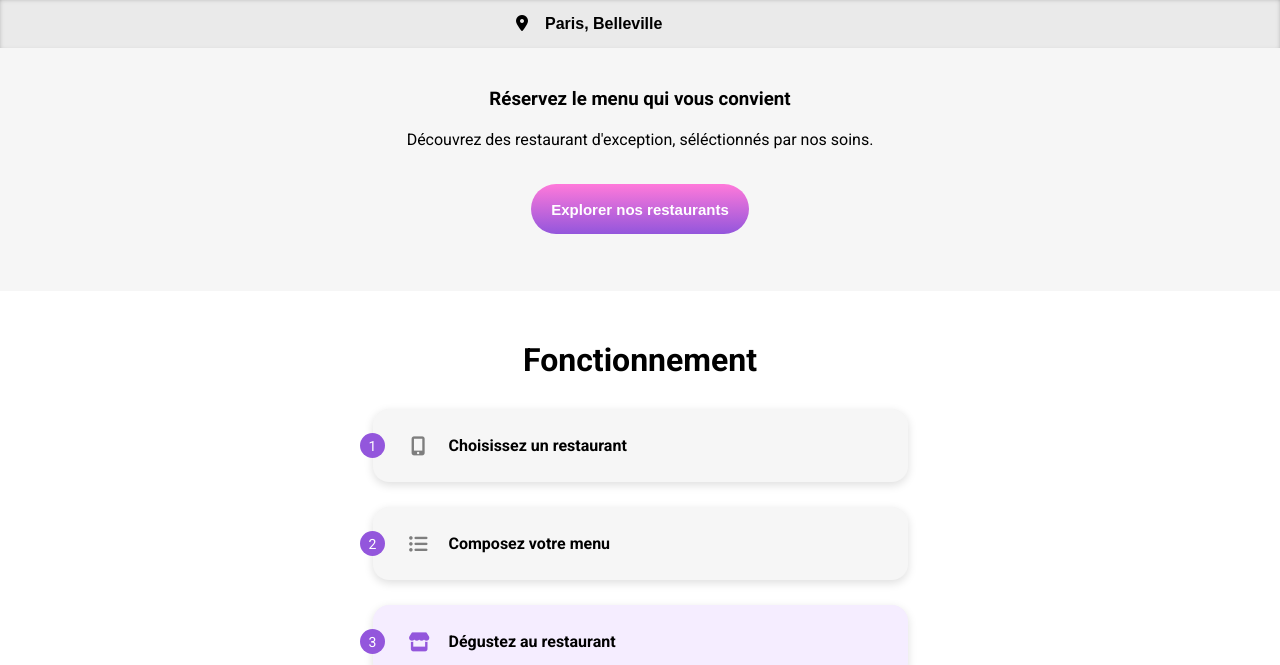
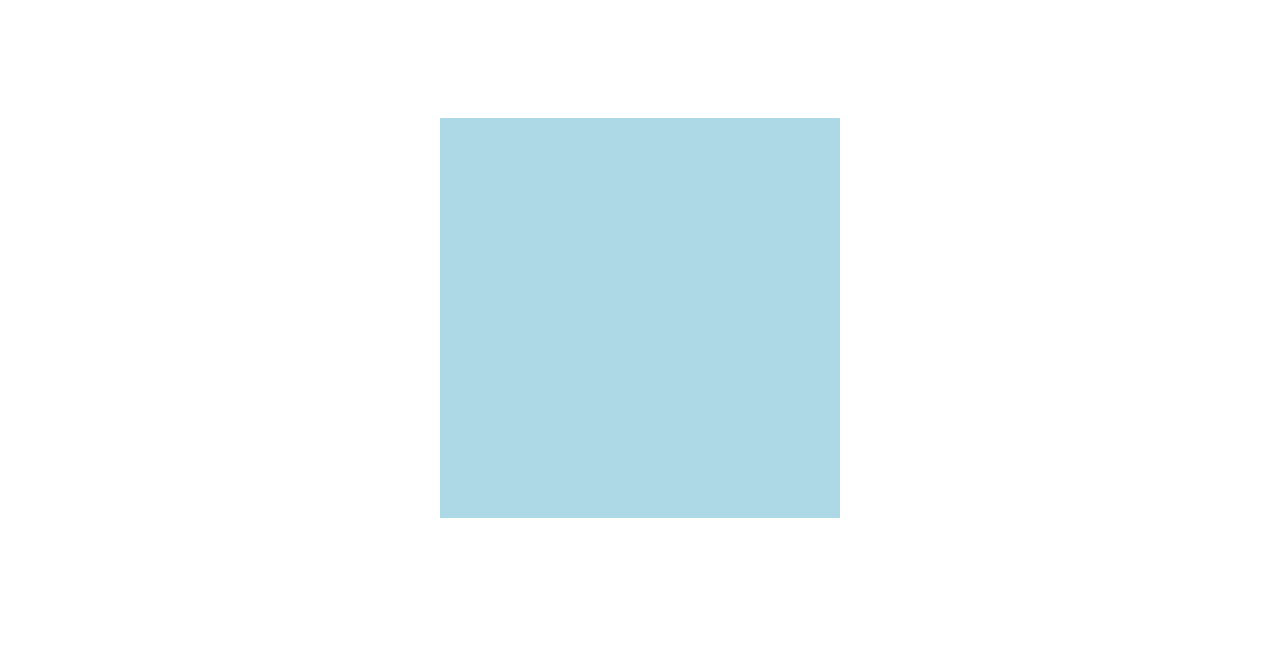
Before and after one commit to micka-le-dev/OC-P3-ohmyfood, a website: page index.html in a window 1280 px wide. Shown: the part 82-747 px from the top of the page. Drawn offline with nearby package versions, Linux system fonts and the light colour scheme; files that its build step writes are made by us from their sources; grey boxes are pictures that could not be loaded; a web font is replaced by a local one.

Commit message:
met en place le contexte pour le loader (#22)

```diff
--- a/index.html
+++ b/index.html
@@ -21,7 +21,14 @@
 
     <link rel="stylesheet" href="css/style.css">
 </head>
-<body class="page-accueil">
+<body class="body-accueil">
+    <div class="loader__fond">
+        <div class="loader__loading">
+            <!-- plein de div pour l'animation -->
+        </div>
+    </div>
+
+    <div class="page page--accueil">
         <header class="header">
             <img src="images/logo/ohmyfood@2x.svg" alt="logo ohmyfood" class="header__logo">
         </header>
@@ -38,7 +45,6 @@
                 <p class="recherche__conseil">Découvrez des restaurant d'exception, séléctionnés par nos soins.</p>
                 <button type="submit" class="recherche__btn btn-principal">Explorer nos restaurants</button>
             </form>
-
             <aside class="manuel">
                 <h2 class="page-accueil__titre manuel__titre">Fonctionnement</h2>
                 <ol>
@@ -50,9 +56,7 @@
 
             <section class="restaurants">
                 <h2 class="page-accueil__titre restaurants__titre">Restaurants</h2>
-
                 <div class="restaurants__liste">
-
                     <div class="carte__contenaire">
                         <a href="la-palette-du-gout.html" class="carte">
                             <div class="carte__contenaire-image-restaurant"><img src="images/restaurants/jay-wennington-N_Y88TWmGwA-unsplash.jpg" alt="assitte gastronomique" class="carte__image-restaurant carte__image-restaurant--la-palette-du-gout"></div>
@@ -64,7 +68,6 @@
                         </a>
                         <button class="btn-j-aime"><i class="fa-solid fa-heart carte__incone-coeur"></i></button>
                     </div>
-
                     <div class="carte__contenaire">
                         <a href="la-note-enchantee.html" class="carte">
                             <div class="carte__contenaire-image-restaurant"><img src="images/restaurants/stil-u2Lp8tXIcjw-unsplash.jpg" alt="assitte gastronomique" class="carte__image-restaurant carte__image-restaurant--la-note-enchantee"></div>
@@ -76,7 +79,6 @@
                         </a>
                         <button class="btn-j-aime"><i class="fa-solid fa-heart carte__incone-coeur"></i></button>
                     </div>
-
                     <div class="carte__contenaire">
                         <a href="a-la-francaise.html" class="carte">
                             <div class="carte__contenaire-image-restaurant"><img src="images/restaurants/toa-heftiba-DQKerTsQwi0-unsplash.jpg" alt="assitte gastronomique" class="carte__image-restaurant carte__image-restaurant--a-la-francaise"></div>
@@ -87,7 +89,6 @@
                         </a>
                         <button class="btn-j-aime"><i class="fa-solid fa-heart carte__incone-coeur"></i></button>
                     </div>
-
                     <div class="carte__contenaire">
                         <a href="le-delice-des-sens.html" class="carte">
                             <div class="carte__contenaire-image-restaurant"><img src="images/restaurants/louis-hansel-shotsoflouis-qNBGVyOCY8Q-unsplash.jpg" alt="assitte gastronomique" class="carte__image-restaurant carte__image-restaurant--le-delice-des-sens"></div>
@@ -98,9 +99,7 @@
                         </a>
                         <button class="btn-j-aime"><i class="fa-solid fa-heart carte__incone-coeur"></i></button>
                     </div>
-
                 </div>
-
             </section>
         </main>
         <footer class="footer">
@@ -114,5 +113,6 @@
                 </ul>
             </div>
         </footer>
+    </div>
 </body>
 </html>
--- /dev/null
+++ b/scss/base/_loader.scss
@@ -0,0 +1,27 @@
+.body-accueil{
+    &--loading{
+        height: 100vh;
+        overflow: hidden;
+    }
+}
+
+.loader{
+    &__fond{
+        position: fixed;
+        background: #fff;
+        top: 0;
+        right: 0;
+        bottom: 0;
+        left: 0;
+        z-index: 9000;
+    }
+    &__loading{
+        position: absolute;
+        top: 50%;
+        left: 50%;
+        transform: translate(-50%,-50%);
+        background-color: lightblue;
+        aspect-ratio: 1 / 1;
+        width: 50vmin;
+    }
+}
--- a/scss/main.scss
+++ b/scss/main.scss
@@ -5,6 +5,7 @@
 
 
 @import "base/reset";
+@import "base/loader";
 @import "base/global";
 @import "base/header";
 @import "base/footer";
--- a/scss/pages/_accueil.scss
+++ b/scss/pages/_accueil.scss
@@ -1,4 +1,4 @@
-.page-accueil{
+.page--accueil{
     &__titre{
         padding-bottom: $padding-accueil__titre;
 
```
Lines whose indentation alone changed are shown as unchanged.
